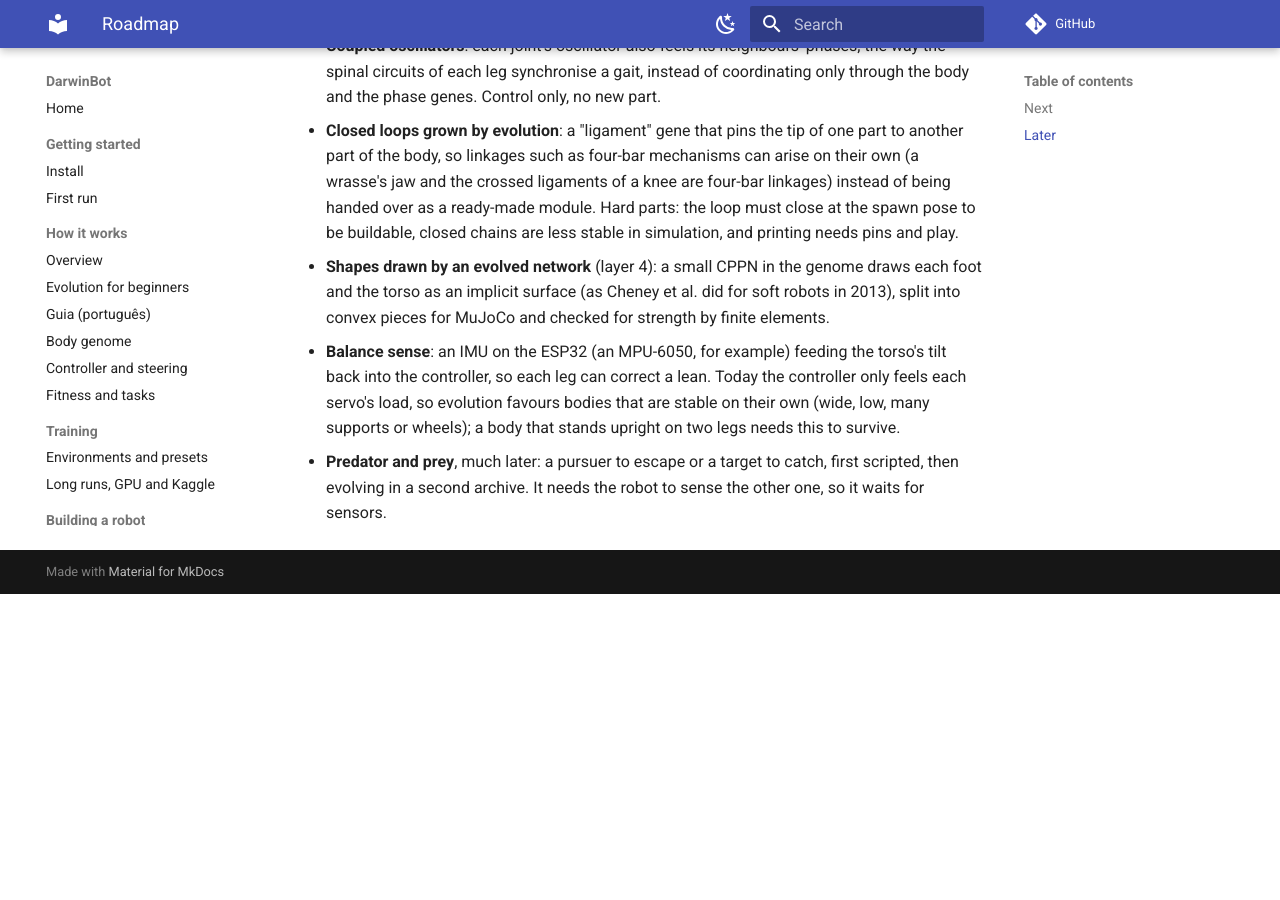
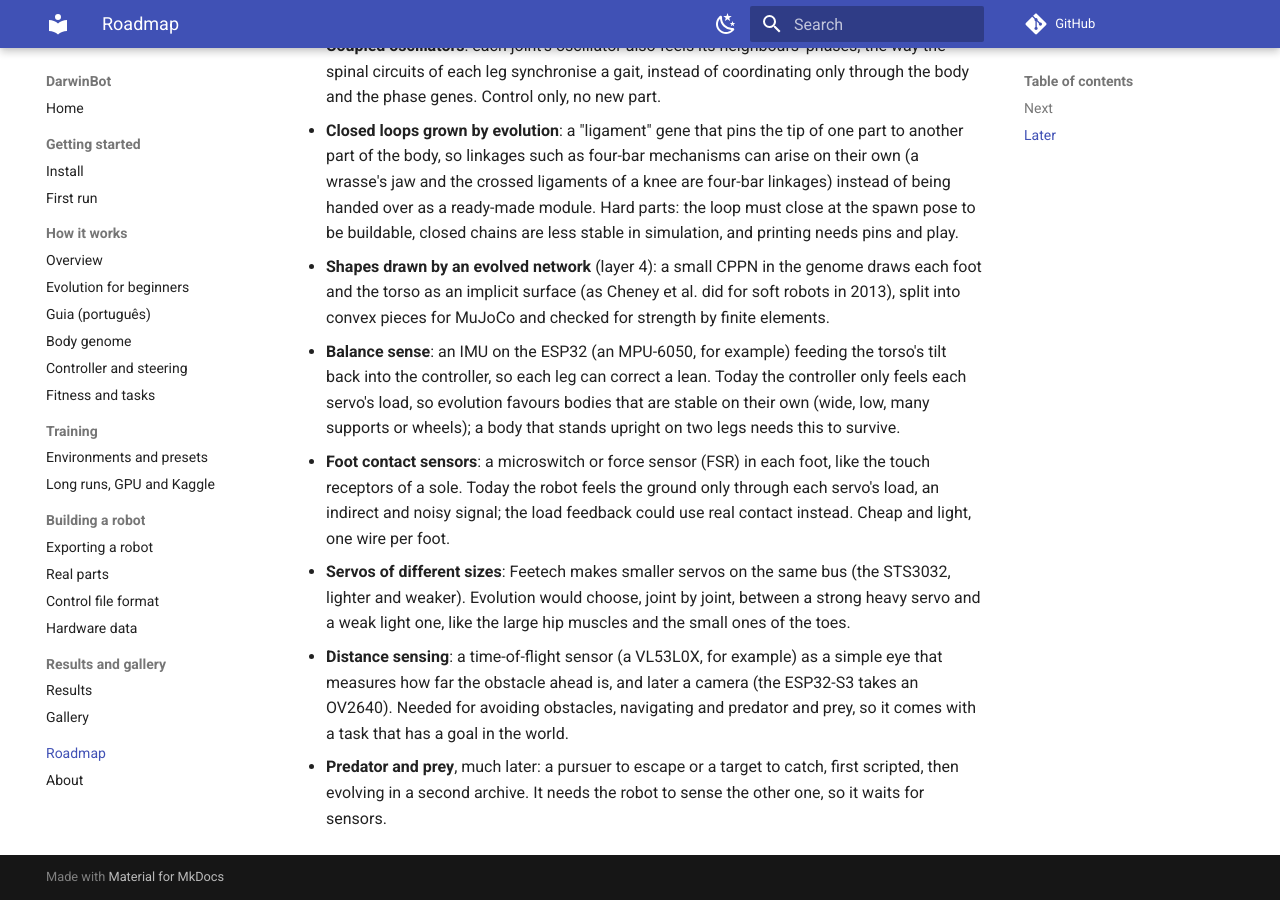
Before and after one commit to mpena2099/darwinbot, an MkDocs documentation site: the page built from docs/roadmap.md, in a window 1280 px wide and 900 px high, scrolled down 1138 px. Built offline with MkDocs 1.6.1 and Material for MkDocs 9.7.7, drawn with Linux system fonts in a browser that asks for light colours; comment, search, counter and statistics services are not loaded; before the commit the page ends 1732 px from its top, so only the background shows below that.

Commit message:
Docs: servo modes; roadmap: contact sensors, mixed servos, distance sensing

```diff
--- a/docs/roadmap.md
+++ b/docs/roadmap.md
@@ -58,6 +58,18 @@
   the controller only feels each servo's load, so evolution favours bodies that
   are stable on their own (wide, low, many supports or wheels); a body that
   stands upright on two legs needs this to survive.
+- **Foot contact sensors**: a microswitch or force sensor (FSR) in each foot,
+  like the touch receptors of a sole. Today the robot feels the ground only
+  through each servo's load, an indirect and noisy signal; the load feedback
+  could use real contact instead. Cheap and light, one wire per foot.
+- **Servos of different sizes**: Feetech makes smaller servos on the same bus
+  (the STS3032, lighter and weaker). Evolution would choose, joint by joint,
+  between a strong heavy servo and a weak light one, like the large hip muscles
+  and the small ones of the toes.
+- **Distance sensing**: a time-of-flight sensor (a VL53L0X, for example) as a
+  simple eye that measures how far the obstacle ahead is, and later a camera
+  (the ESP32-S3 takes an OV2640). Needed for avoiding obstacles, navigating and
+  predator and prey, so it comes with a task that has a goal in the world.
 - **Predator and prey**, much later: a pursuer to escape or a target to catch,
   first scripted, then evolving in a second archive. It needs the robot to
   sense the other one, so it waits for sensors.
```
Also changed, not shown: CLAUDE.md (+3 -0 lines), docs/real-parts.md (+8 -0 lines).
